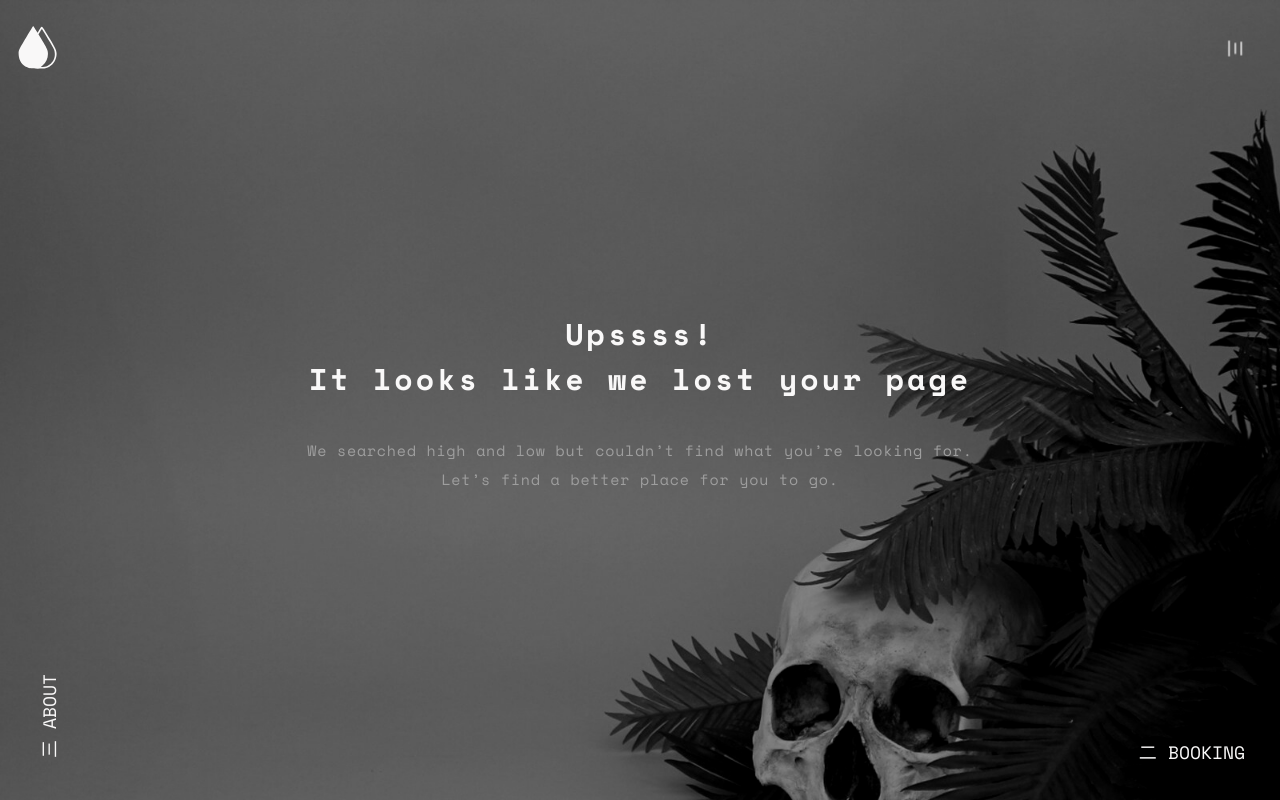
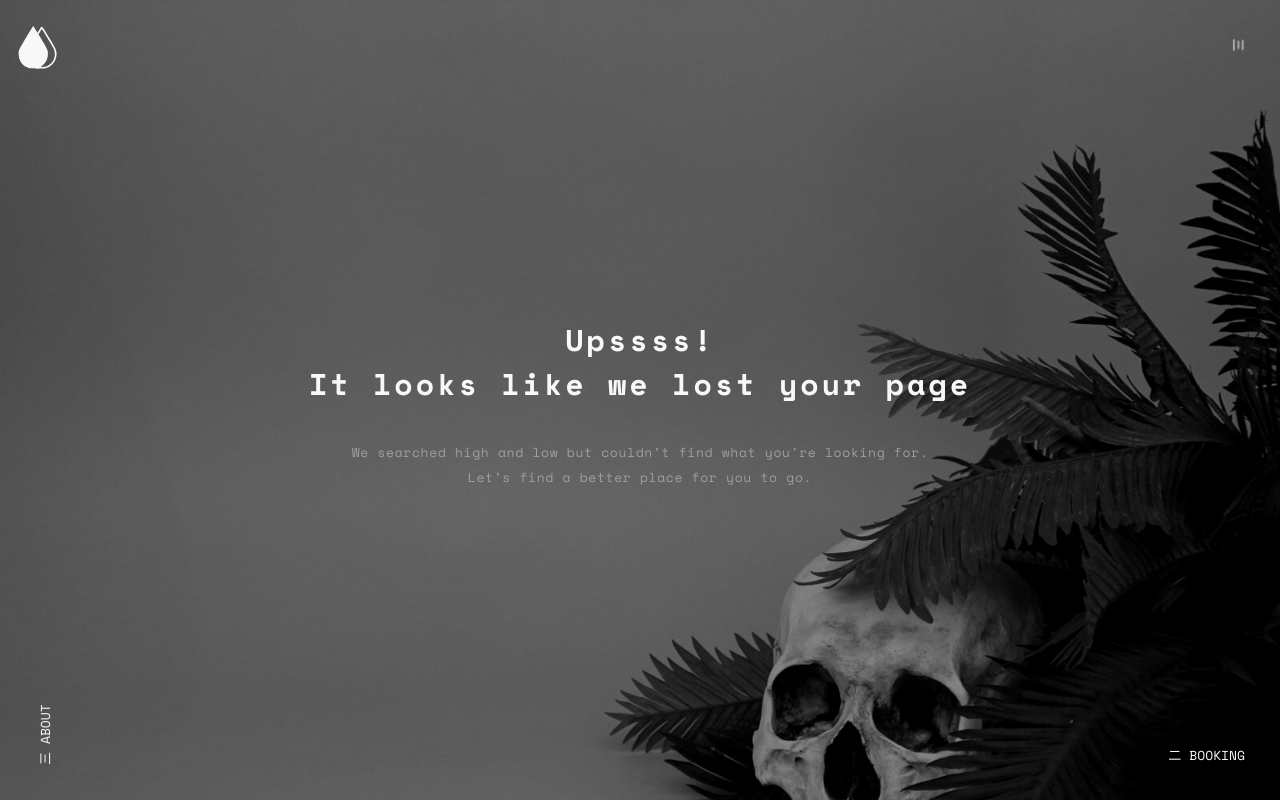
Before and after one commit to Ryjekk/Ethereal, a React (Create React App) app: page /404 in a window 1280 px wide. Built offline with nearby package versions, Linux system fonts and the light colour scheme; a web font is replaced by a local one.

Commit message:
cleaning

```diff
--- a/src/Components/NavBar/Drawer/style.js
+++ b/src/Components/NavBar/Drawer/style.js
@@ -8,7 +8,7 @@ export const LinkList = styled(NavTopR)`
     top: 60px;
 
     @media (${QUERIES.medium}) {
-       right: 50px;
-       top: 75px;
+       right: 40px;
+       top: 65px;
     }
 `;
--- a/src/Components/NavBar/style.js
+++ b/src/Components/NavBar/style.js
@@ -78,6 +78,6 @@ export const Options = styled.div`
     cursor: pointer;
 
     @media (${QUERIES.medium}) {
-        font-size: 18px;
+        font-size: 13px;
     }
 `;
--- a/src/Style/index.js
+++ b/src/Style/index.js
@@ -4,9 +4,5 @@ export {
     Container,
     Heading,
     SmallHeading,
-    Paragraph,
-    // Inner,
-    // InnerLanding,
-    // Spacing,
-    // FixedSpacing
+    Paragraph
 } from './styles';
--- a/src/Style/styles.js
+++ b/src/Style/styles.js
@@ -1,6 +1,7 @@
 import styled from 'styled-components';
 
 // Main
+// TODO Add queries for laptop L
 export const QUERIES = {
     medium: `min-width: 1092px`,
     small: `min-width: 552px`,
@@ -39,14 +40,14 @@ export const SmallHeading = styled.h2`
 `;
 
 export const Paragraph = styled.p`
-    font-size: 13px;
+    font-size: 10px;
     color: ${COLORS.lightGray};
     line-height: 190%;
     letter-spacing: 0.05em;
     // padding-right: 10px;
 
     @media (${QUERIES.medium}) {
-        font-size: 15px;
+        font-size: 13px;
         // padding-right: 30px;
     }
 `;
@@ -57,45 +58,3 @@ export const Container = styled.div`
     opacity: 1;
     z-index: 3;
 `;
-
-
-
-
-
-
-
-
-
-
-
-
-// // Not used
-// export const Inner = styled.div`
-//     max-width: ${QUERIES.maxWidth};
-//     width: 100vw;
-//     height: auto;
-//     margin: 0 auto;
-//     // display: flex;
-//     // flex-direction: column;
-//     // justify-content: center;
-//     overflow: hidden;
-//     align-items: center;
-// `;
-//
-// export const InnerLanding = styled(Inner)`
-//     z-index: 5;
-//     // margin-bottom: 670px;
-//     // position: relative;
-// `;
-//
-// export const Spacing = styled.div`
-//     display: flex;
-//     margin: 0px auto 0 auto;
-// `;
-//
-// export const FixedSpacing = styled(Spacing)`
-//     width: 100vw;
-//     // position: fixed;
-//     // z-index: -99;
-//     bottom: 0;
-// `;
--- a/src/Views/styles.css
+++ b/src/Views/styles.css
@@ -1,5 +1,12 @@
 .ClearSearchbar::-webkit-scrollbar {
     display: none !important;
+}
+
+/*TODO Hide scroll for firefox*/
+
+.ClearSearchbar {
+    -ms-overflow-style: none;
+    /*scrollbar-width: none;*/
 }
 
 .ScrollDown {
```
